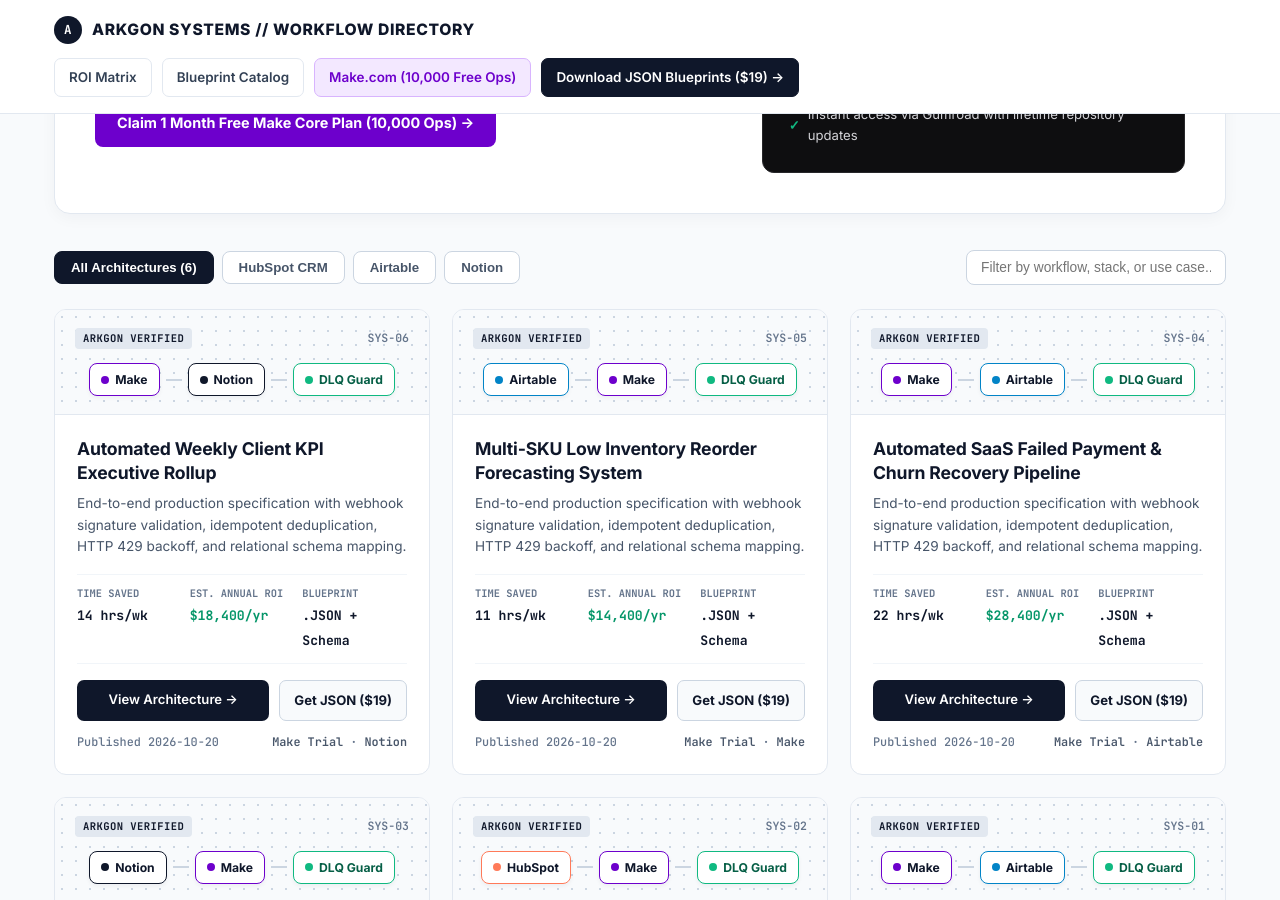
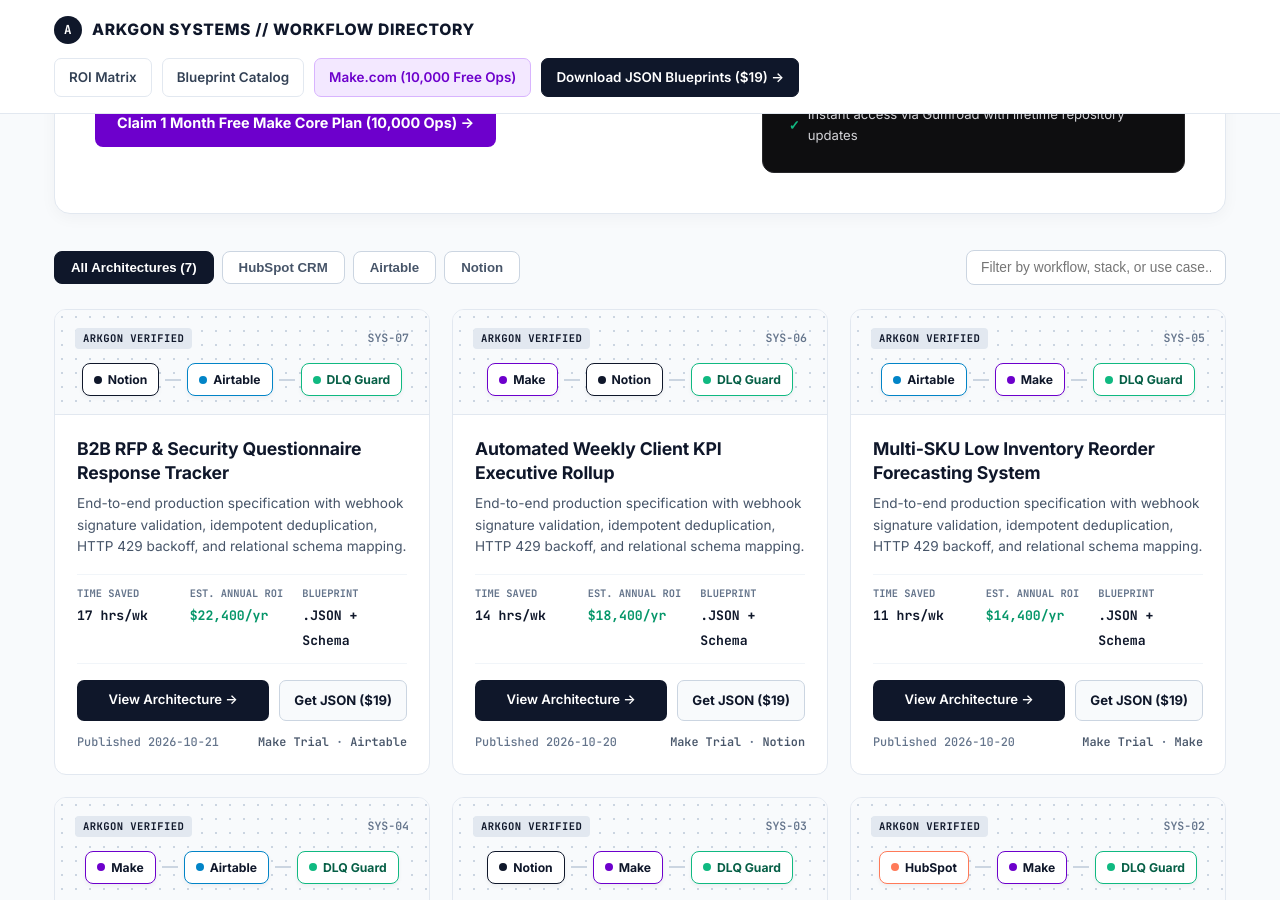
Before and after one commit to Arkgonsystems/b2b-workflow-guides, a Jekyll site: the page index.html, which Jekyll copies as it is, in a window 1280 px wide and 900 px high, scrolled down 515 px. Built offline with Jekyll 4.4.1, drawn with Linux system fonts in a browser that asks for light colours; some of the changed text lies outside the part shown.

Commit message:
Publish v15 Arkgon Systems institutional directory homepage

```diff
--- a/index.html
+++ b/index.html
@@ -137,7 +137,7 @@
   </section>
   <div class="controls-bar">
     <div class="filter-group">
-      <button class="filter-pill active" onclick="filterGuides('all', this)">All Architectures (6)</button>
+      <button class="filter-pill active" onclick="filterGuides('all', this)">All Architectures (7)</button>
       <button class="filter-pill" onclick="filterGuides('hubspot', this)">HubSpot CRM</button>
       <button class="filter-pill" onclick="filterGuides('airtable', this)">Airtable</button>
       <button class="filter-pill" onclick="filterGuides('notion', this)">Notion</button>
@@ -145,7 +145,38 @@
     <input type="text" id="searchInput" class="search-box" placeholder="Filter by workflow, stack, or use case..." oninput="searchGuides()">
   </div>
   <section class="cards-grid" id="guideGrid">
-<div class="tpl-card" data-stack="make notion" data-title="automated weekly client kpi executive rollup">
+<div class="tpl-card" data-stack="notion airtable" data-title="b2b rfp &amp; security questionnaire response tracker">
+  <div class="tpl-canvas">
+    <div class="canvas-top">
+      <span class="verified-tag">ARKGON VERIFIED</span>
+      <span class="id-tag">SYS-07</span>
+    </div>
+    <div class="node-pipeline">
+      <div class="node-pill" style="border-color:#0f172a;"><span class="dot" style="background:#0f172a;"></span>Notion</div>
+      <div class="connector"></div>
+      <div class="node-pill" style="border-color:#0284c7;"><span class="dot" style="background:#0284c7;"></span>Airtable</div>
+      <div class="connector"></div>
+      <div class="node-pill dlq"><span class="dot" style="background:#10b981;"></span>DLQ Guard</div>
+    </div>
+  </div>
+  <div class="tpl-body">
+    <h3><a href="./guides/rfp-proposal-response-matrix-notion-ai.html">B2B RFP &amp; Security Questionnaire Response Tracker</a></h3>
+    <p class="tpl-desc">End-to-end production specification with webhook signature validation, idempotent deduplication, HTTP 429 backoff, and relational schema mapping.</p>
+    <div class="metrics-bar">
+      <div class="metric"><span class="m-label">TIME SAVED</span><span class="m-val">17 hrs/wk</span></div>
+      <div class="metric"><span class="m-label">EST. ANNUAL ROI</span><span class="m-val" style="color:#059669;">$22,400/yr</span></div>
+      <div class="metric"><span class="m-label">BLUEPRINT</span><span class="m-val">.JSON + Schema</span></div>
+    </div>
+    <div class="tpl-actions">
+      <a class="btn-spec" href="./guides/rfp-proposal-response-matrix-notion-ai.html">View Architecture &rarr;</a>
+      <a class="btn-json" href="https://platypusprime.gumroad.com/l/dncmng" target="_blank" rel="noopener">Get JSON ($19)</a>
+    </div>
+    <div class="tpl-footer">
+      <span>Published 2026-10-21</span>
+      <span><a href="https://www.make.com/en/register?pc=b2bworkflow" target="_blank" rel="noopener">Make Trial</a> &middot; <a href="https://airtable.com/invite/r/85BpxD3P" target="_blank" rel="noopener">Airtable</a></span>
+    </div>
+  </div>
+</div><div class="tpl-card" data-stack="make notion" data-title="automated weekly client kpi executive rollup">
   <div class="tpl-canvas">
     <div class="canvas-top">
       <span class="verified-tag">ARKGON VERIFIED</span>
@@ -343,6 +374,14 @@
         <thead><tr><th>ID</th><th>System Architecture</th><th>Integration Stack</th><th>Est. Annual ROI</th><th>Ops Saved</th><th>Specification</th><th>Turnkey Asset</th></tr></thead>
         <tbody>
 <tr>
+  <td class="mono" style="color:#64748b;">#07</td>
+  <td><a href="./guides/rfp-proposal-response-matrix-notion-ai.html" style="color:#0f172a;font-weight:700;text-decoration:none;">B2B RFP &amp; Security Questionnaire Response Tracker</a></td>
+  <td><span class="table-stack">Notion + Airtable</span></td>
+  <td class="mono" style="color:#059669;font-weight:600;">$22,400/yr</td>
+  <td class="mono">17 hrs/wk</td>
+  <td><a href="./guides/rfp-proposal-response-matrix-notion-ai.html" style="color:#4f46e5;font-weight:600;text-decoration:none;">Read Spec &rarr;</a></td>
+  <td><a href="https://platypusprime.gumroad.com/l/dncmng" target="_blank" rel="noopener" class="table-buy">JSON Pack ($19)</a></td>
+</tr><tr>
   <td class="mono" style="color:#64748b;">#06</td>
   <td><a href="./guides/client-reporting-kpi-dashboard-looker-sheets.html" style="color:#0f172a;font-weight:700;text-decoration:none;">Automated Weekly Client KPI Executive Rollup</a></td>
   <td><span class="table-stack">Make + Notion</span></td>
```
